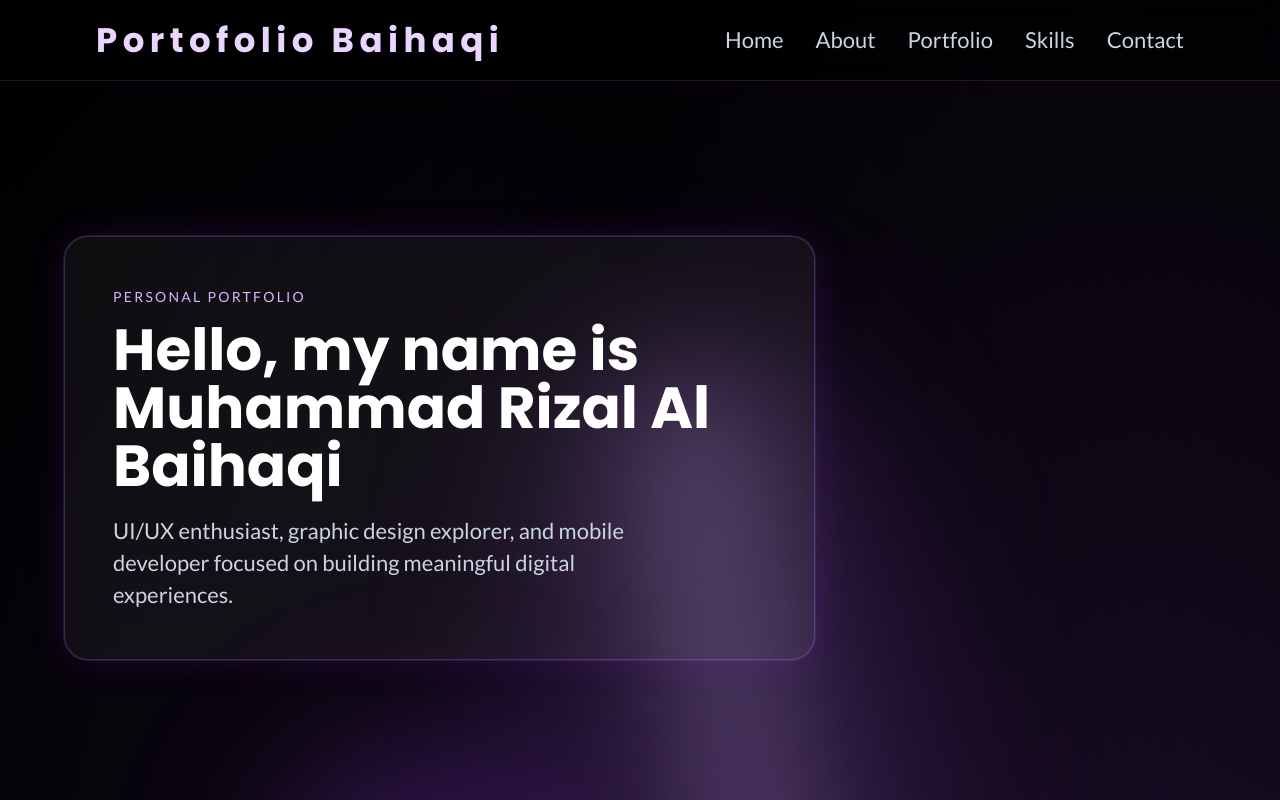
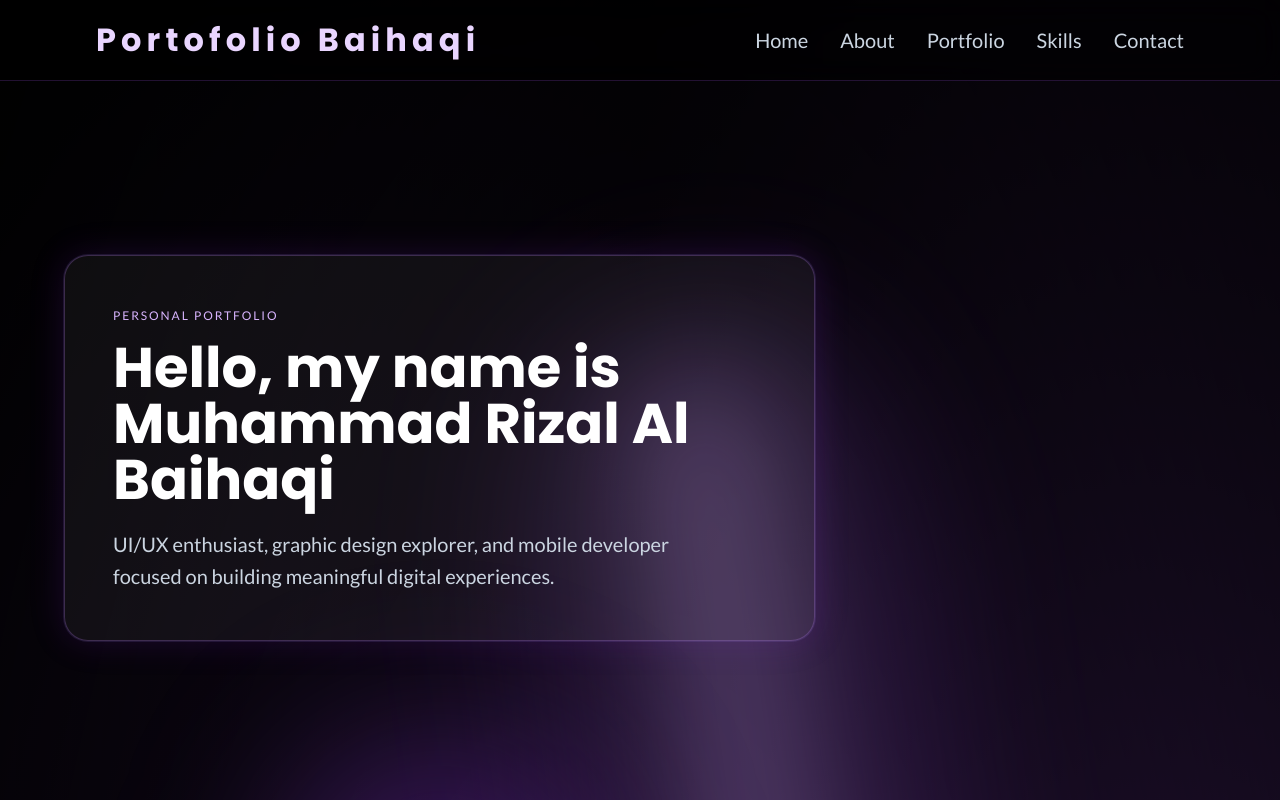
Before and after one commit to byhaqii/My-Porto, a React (Vite) app: page / in a window 1280 px wide. Shown: the top 800 px of the page. Built offline with nearby package versions, Linux system fonts and the light colour scheme.

Commit message:
style: decrease base font size values across the typography scale

```diff
--- a/tailwind.config.js
+++ b/tailwind.config.js
@@ -7,19 +7,19 @@ export default {
         sans: ['Inter', 'Poppins', 'ui-sans-serif', 'system-ui', 'sans-serif'],
       },
       fontSize: {
-        xs: ['0.625rem', { lineHeight: '1rem' }], // 10px (was 12px)
-        sm: ['0.75rem', { lineHeight: '1.25rem' }], // 12px (was 14px)
-        base: ['0.875rem', { lineHeight: '1.5rem' }], // 14px (was 16px)
-        lg: ['1rem', { lineHeight: '1.75rem' }], // 16px (was 18px)
-        xl: ['1.125rem', { lineHeight: '1.75rem' }], // 18px (was 20px)
-        '2xl': ['1.375rem', { lineHeight: '2rem' }], // 22px (was 24px)
-        '3xl': ['1.75rem', { lineHeight: '2.25rem' }], // 28px (was 30px)
-        '4xl': ['2.125rem', { lineHeight: '2.5rem' }], // 34px (was 36px)
-        '5xl': ['2.875rem', { lineHeight: '1' }], // 46px (was 48px)
-        '6xl': ['3.625rem', { lineHeight: '1' }], // 58px (was 60px)
-        '7xl': ['4.375rem', { lineHeight: '1' }], // 70px (was 72px)
-        '8xl': ['5.875rem', { lineHeight: '1' }], // 94px (was 96px)
-        '9xl': ['7.875rem', { lineHeight: '1' }], // 126px (was 128px)
+        xs: ['0.5rem', { lineHeight: '1rem' }], // 8px (was 12px)
+        sm: ['0.625rem', { lineHeight: '1.25rem' }], // 10px (was 14px)
+        base: ['0.75rem', { lineHeight: '1.5rem' }], // 12px (was 16px)
+        lg: ['0.875rem', { lineHeight: '1.75rem' }], // 14px (was 18px)
+        xl: ['1rem', { lineHeight: '1.75rem' }], // 16px (was 20px)
+        '2xl': ['1.25rem', { lineHeight: '2rem' }], // 20px (was 24px)
+        '3xl': ['1.625rem', { lineHeight: '2.25rem' }], // 26px (was 30px)
+        '4xl': ['2rem', { lineHeight: '2.5rem' }], // 32px (was 36px)
+        '5xl': ['2.75rem', { lineHeight: '1' }], // 44px (was 48px)
+        '6xl': ['3.5rem', { lineHeight: '1' }], // 56px (was 60px)
+        '7xl': ['4.25rem', { lineHeight: '1' }], // 68px (was 72px)
+        '8xl': ['5.75rem', { lineHeight: '1' }], // 92px (was 96px)
+        '9xl': ['7.75rem', { lineHeight: '1' }], // 124px (was 128px)
       },
     },
   },
```
